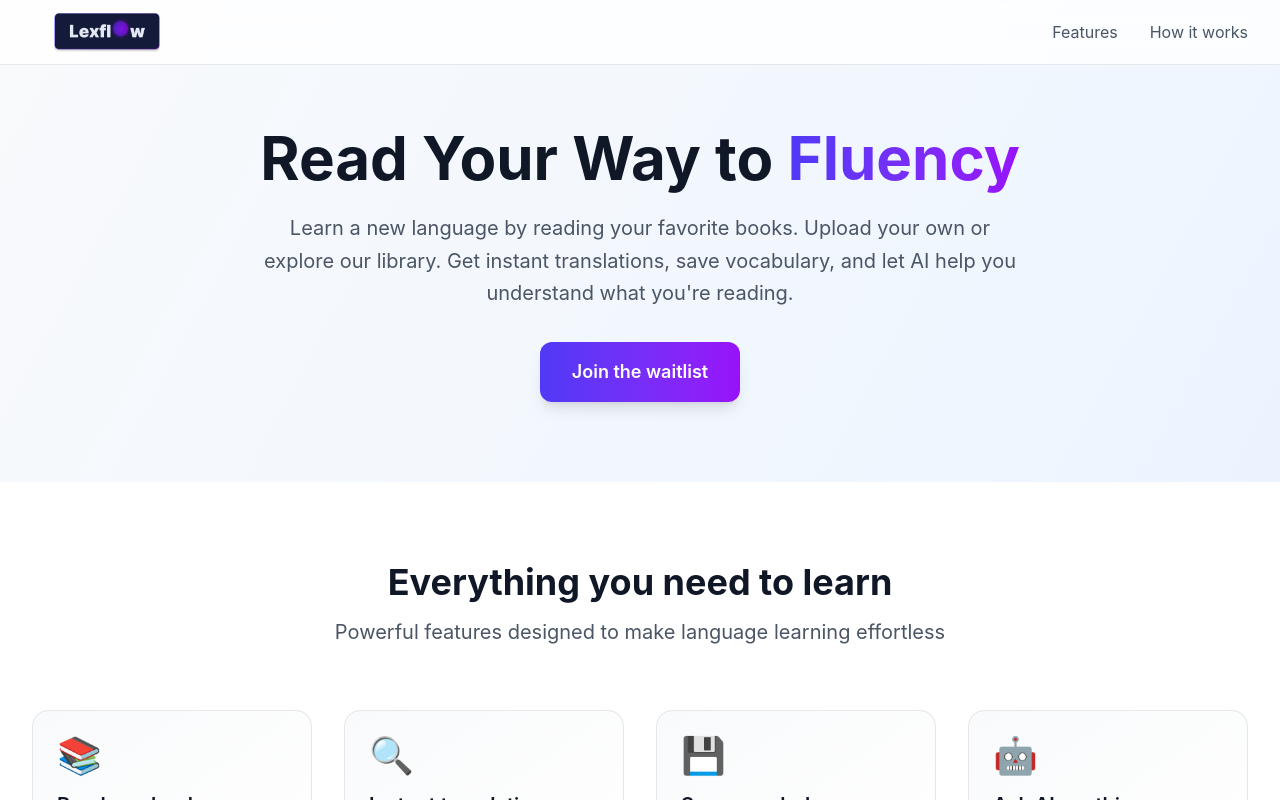
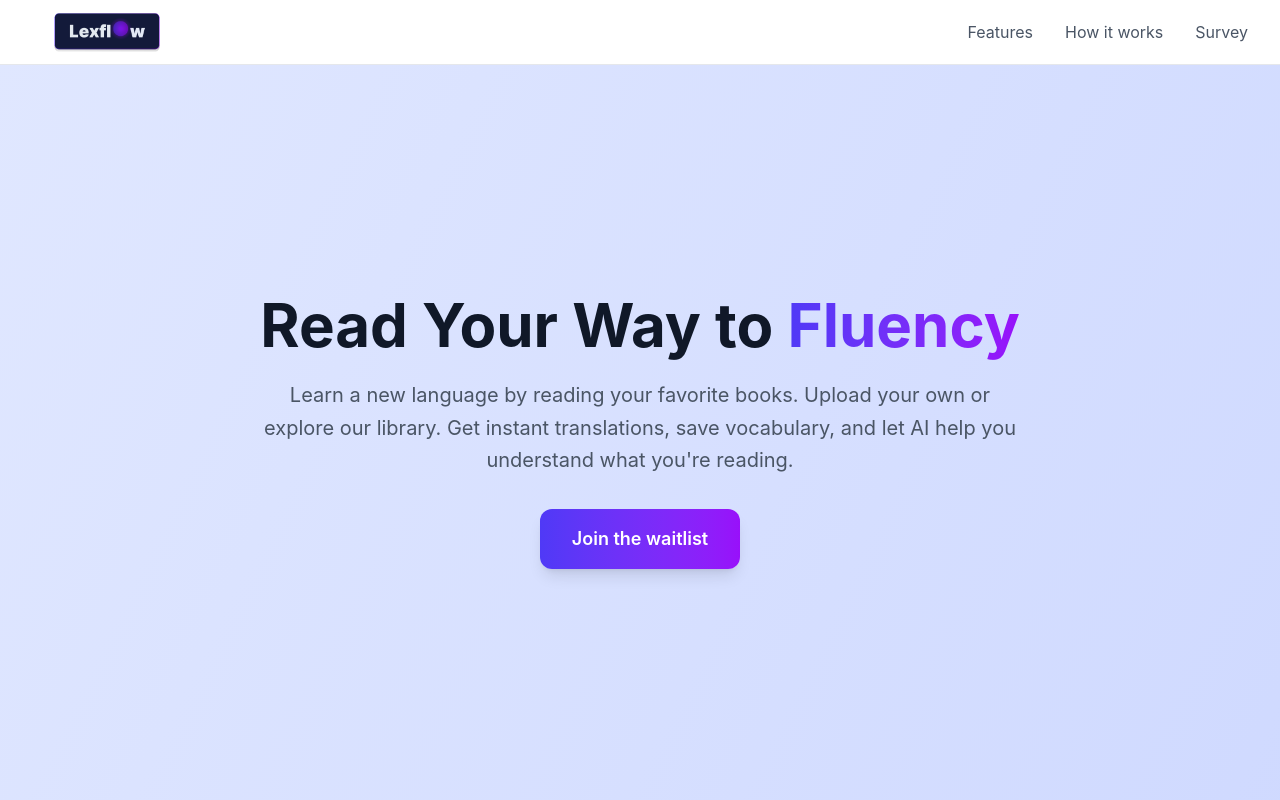
Before and after one commit to FrancoPopp/lexflow, a Next.js app: page /landing in a window 1280 px wide. Shown: the top 800 px of the page. Built offline with nearby package versions, Linux system fonts and the light colour scheme.

Commit message:
Implement survey button and fix background color

```diff
--- a/src/app/(pages)/landing/page.tsx
+++ b/src/app/(pages)/landing/page.tsx
@@ -10,7 +10,7 @@ import {
 
 export default function LandingPage() {
   return (
-    <div className="min-h-screen bg-gradient-to-br from-slate-50 via-blue-50 to-indigo-100">
+    <div className="min-h-screen bg-gradient-to-br from-indigo-100 via-indigo-150 to-indigo-200">
       <Navbar />
 
       <Hero />
--- a/src/app/components/landing/landing.tsx
+++ b/src/app/components/landing/landing.tsx
@@ -56,6 +56,14 @@ export function Navbar() {
             >
               How it works
             </motion.a>
+            <motion.a
+              className="text-gray-600 hover:text-indigo-600 transition-colors duration-300 cursor-pointer"
+              whileHover={{ y: -2 }}
+              transition={{ duration: 0.2 }}
+              onClick={() => scrollToSection("survey")}
+            >
+              Survey
+            </motion.a>
           </div>
         </div>
       </div>
@@ -65,7 +73,7 @@ export function Navbar() {
 
 export function Hero() {
   return (
-    <section className="pt-32 pb-20 px-4 sm:px-6 lg:px-8">
+    <section className="mt-16 flex flex-col justify-center h-[calc(100vh-4rem)] px-4 sm:px-6 lg:px-8">
       <div className="max-w-4xl mx-auto text-center">
         <motion.h1
           initial={{ opacity: 0, y: 30 }}
@@ -223,10 +231,7 @@ const stepVariants = {
 
 export function HowItWorks() {
   return (
-    <section
-      id="how-it-works"
-      className="py-20 px-4 sm:px-6 lg:px-8 bg-gradient-to-br from-indigo-50 to-purple-50"
-    >
+    <section id="how-it-works" className="py-20 px-4 sm:px-6 lg:px-8">
       <div className="max-w-4xl mx-auto">
         <motion.div
           initial={{ opacity: 0, y: 30 }}
@@ -350,7 +355,10 @@ export function CTA() {
 
 export function Survey() {
   return (
-    <section className="relative py-16 px-4 sm:px-8 bg-gradient-to-br from-blue-50 via-indigo-50 to-purple-100 overflow-hidden">
+    <section
+      id="survey"
+      className="relative py-16 px-4 sm:px-8 bg-gradient-to-br from-blue-50 via-indigo-50 to-purple-100 overflow-hidden"
+    >
       <motion.div
         initial={{ opacity: 0, y: 30 }}
         whileInView={{ opacity: 1, y: 0 }}
```
